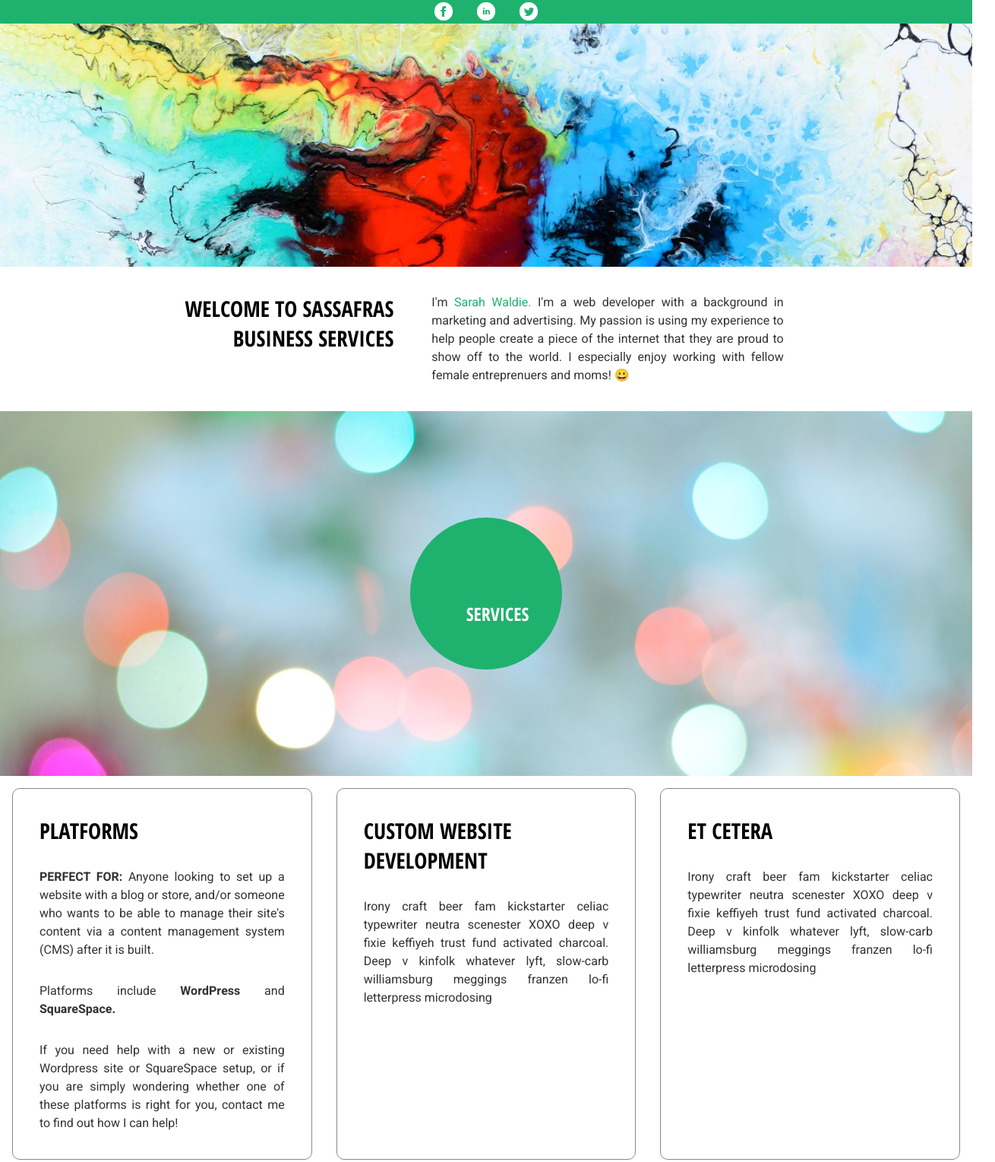
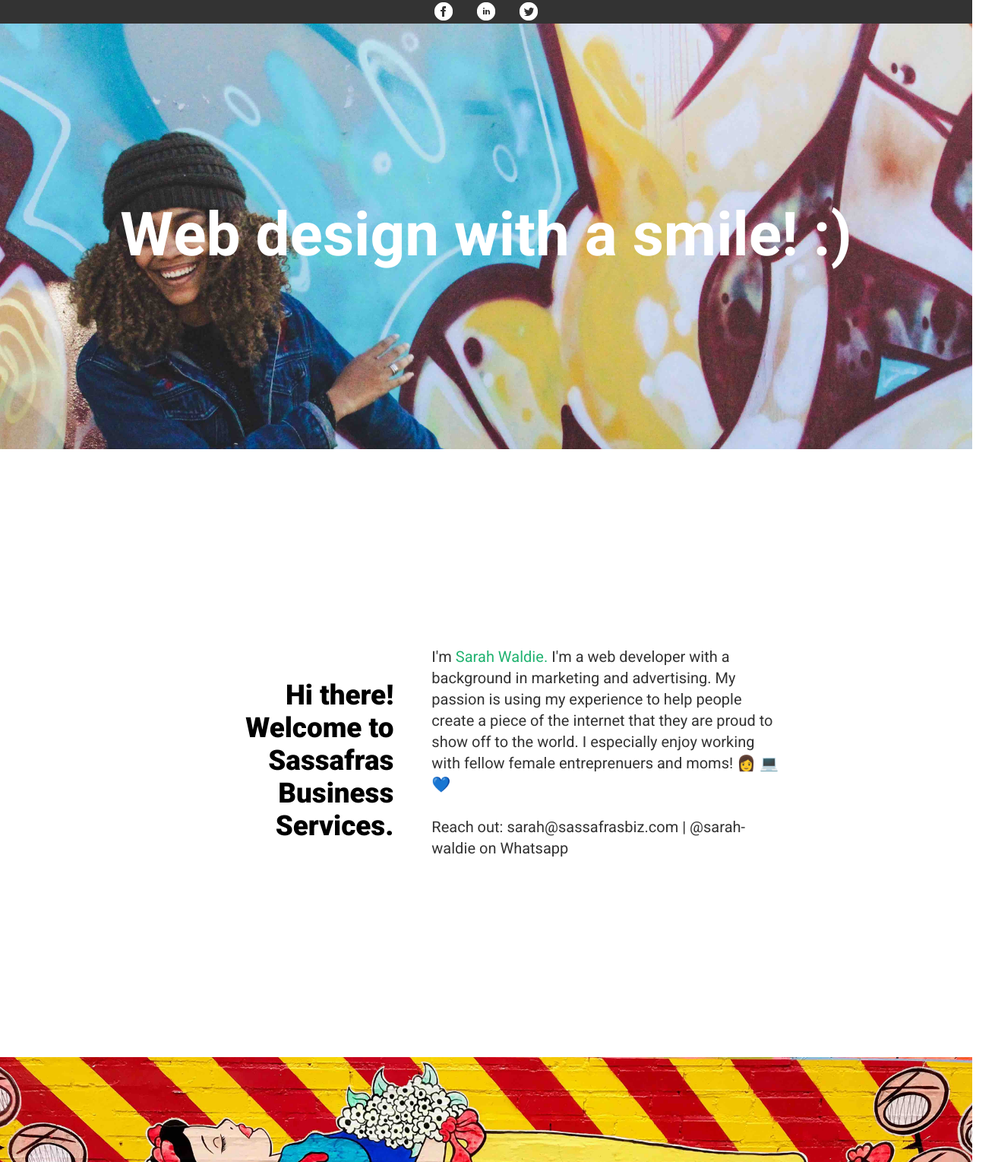
Before and after one commit to SarahEW1206/sassafrasbiz-2018, a website: page index.html in a window 1280 px wide. Shown: the part 184-1713 px from the top of the page at 76% size, 1310 px wide, since content can reach past the window. Drawn offline with nearby package versions, Linux system fonts and the light colour scheme; files whose address does not match are found by name.

Commit message:
playing with ideas for images

```diff
--- a/Scripts/animations.js
+++ b/Scripts/animations.js
@@ -25,7 +25,7 @@ var $root = $('html, body');
 $('a[href^="#"]').click(function () {
     $root.animate({
         scrollTop: $($.attr(this, 'href')).offset().top
-    }, 500);
+    }, 600);
 
     return false;
 });
--- a/index.html
+++ b/index.html
@@ -9,6 +9,8 @@
     <link href="https://fonts.googleapis.com/css?family=Permanent+Marker" rel="stylesheet">
     <link href="https://fonts.googleapis.com/css?family=Open+Sans+Condensed:300,700" rel="stylesheet">
     <link href="https://fonts.googleapis.com/css?family=Heebo: 100,300,500,700" rel="stylesheet">
+    <link href="https://fonts.googleapis.com/css?family=Roboto:900" rel="stylesheet">
+
     <link rel="stylesheet" href="https://use.fontawesome.com/releases/v5.0.9/css/all.css" integrity="sha384-5SOiIsAziJl6AWe0HWRKTXlfcSHKmYV4RBF18PPJ173Kzn7jzMyFuTtk8JA7QQG1"
         crossorigin="anonymous">
 
@@ -61,17 +63,24 @@
 
         </div>
 
-        <div class="marquee-1"></div>
+        <div class="marquee-1">
+            <div>
+                <p class="headline-span">Web design with a smile! :)</p>
+            </div>
+        </div>
 
         <div class="content-1 flex-div">
-            <h1>WELCOME TO SASSAFRAS BUSINESS SERVICES</h1>
+            <h1>Hi there! Welcome to Sassafras Business Services.</h1>
         </div>
         <div class="content-2 flex-div">
 
             <p>I'm
                 <a href="#about-me">Sarah Waldie.</a> I'm a web developer with a background in marketing and advertising. My passion is using
                 my experience to help people create a piece of the internet that they are proud to show off to the world.
-                I especially enjoy working with fellow female entreprenuers and moms! 😀</p>
+                I especially enjoy working with fellow female entreprenuers and moms! 👩 💻 💙
+                <br>
+                <br>Reach out: sarah@sassafrasbiz.com | @sarah-waldie on Whatsapp
+            </p>
 
         </div>
 
@@ -113,7 +122,7 @@
         </div>
 
         <div class="clients">
-            <p>Select a logo to view work.</p>
+            <p>Select a logo to learn more about the work done for each client.</p>
             <div class="to-center-logos">
                 <div class="client-logos">
                     <div>
@@ -200,7 +209,7 @@
                     <a href="#sample3-anchor-ref">
                         <i class="fas fa-chevron-down"></i>
                     </a>
-                    <a href="#clients-anchor-ref">
+                    <a href="#sample1-anchor-ref">
                         <i class="fas fa-chevron-up"></i>
                     </a>
                 </div>
@@ -219,7 +228,7 @@
                     <a href="#sample4-anchor-ref">
                         <i class="fas fa-chevron-down"></i>
                     </a>
-                    <a href="#clients-anchor-ref">
+                    <a href="#sample2-anchor-ref">
                         <i class="fas fa-chevron-up"></i>
                     </a>
                 </div>
--- a/scss/imports/_main.scss
+++ b/scss/imports/_main.scss
@@ -22,12 +22,14 @@ body {
 
   h1 {
       font-size: 1.3em;
-      font-family: 'Open Sans Condensed', sans-serif;
+      font-family: 'Roboto', sans-serif;
+
       margin: 0;
   }
 
   h2 {
-    font-family: 'Open Sans Condensed', sans-serif;
+    font-family: 'Roboto', sans-serif;
+
     color: white;
     padding-left: 20px;
   }
@@ -38,7 +40,7 @@ body {
     // letter-spacing: 1px;
     font-weight: 400;
     color: #333333;
-    text-align: justify;
+    text-align: left;
     line-height: 20px;
     margin: 0;
   }
@@ -46,12 +48,12 @@ body {
 
   @media (min-width: 900px) {
     h1 {
-        font-size: 1.8em;
+        font-size: 2.3em;
     }
 
     p {
-        font-size: 16px;
-        line-height: 24px;
+        font-size: 20px;
+        line-height: 28px;
     }
   }
 
@@ -83,9 +85,9 @@ body {
     auto //service 3
     minmax(230px, 30vh) //clients marquee-3
     auto //client logos
-    100vh //sample 1
-    100vh //sample 2
-    100vh //sample 2
+    auto //sample 1
+    auto //sample 2
+    auto //sample 2
     auto // footer left
     auto //footer mid
     auto; //footer right
@@ -94,7 +96,11 @@ body {
 @media(min-width: 900px) {
     .container {
 
-        grid-template-rows: auto auto auto 40vh auto  minmax(230px, 60vh) auto  minmax(230px, 60vh) auto 100vh 100vh 100vh 100vh ;
+        // grid-template-rows: auto auto auto 40vh auto  minmax(230px, 60vh) auto  minmax(230px, 60vh) auto 100vh 100vh 100vh 100vh ;
+
+        grid-template-rows: auto auto auto 70vh 100vh minmax(230px, 80vh) 100vh  minmax(230px, 80vh) auto 100vh 100vh 100vh 100vh ;
+
+
     }
 }
 
@@ -128,7 +134,8 @@ body {
 .social-icons-bar {
     grid-column: 1 / -1;
     grid-row: 3 / span 1;
-    background-color: #1fb26f;
+    // background-color: #1fb26f;
+    background-color: #333333;
 }
 
 .social-icons-bar > img {
@@ -138,9 +145,20 @@ body {
 .marquee-1 {
     grid-column: 1 / -1;
     grid-row: 4 / span 1;
-    background-image: url("/Users/sarahwaldie/Desktop/SBS-website-2018/Images/marble-bg.jpg");
+    background-image: url("/Users/sarahwaldie/Desktop/SBS-website-2018/Images/paulette-wooten-223048-unsplash.jpg");
     background-size: cover;
     background-attachment: fixed;
+    display: flex;
+    align-items: center;
+    justify-content: center;
+}
+
+.headline-span {
+    font-size: 5em;
+    color: white;
+    padding: 20px;
+    font-weight: 800;
+    line-height: 80px;
 }
 
 
@@ -151,6 +169,7 @@ body {
     background-color: white;
     text-align: right;
     padding: 20px 0 0 0;
+    align-items: center;
 
 }
 
@@ -160,6 +179,7 @@ body {
     background-color: white;
     text-align: justify;
     padding: 20px;
+    align-items: center;
 }
 
 @media (min-width: 900px) {
@@ -175,7 +195,7 @@ body {
 .marquee-2 {
     grid-column: 1 / -1;
     grid-row: 6 / span 1;
-    background-image: url("/Users/sarahwaldie/Desktop/SBS-website-2018/Images/Asset 1.jpg");
+    background-image: url("/Users/sarahwaldie/Desktop/SBS-website-2018/Images/javier-ramos-421849-unsplash.jpg");
     background-size: cover;
     background-attachment: fixed;
     align-items: center;
@@ -232,10 +252,10 @@ body {
     background-color: white;
     position: relative;
     z-index: 200;
-    padding: 20px;
-    border: 1px solid #888888;
-    margin: 1em;
-    border-radius: 10px;
+    padding: 60px 20px;
+    // border: 1px solid #888888;
+    // margin: 1em;
+    // border-radius: 10px;
 }
 
 
@@ -245,10 +265,10 @@ body {
     background-color: white;
     position: relative;
     z-index: 200;
-    padding: 20px;
-    border: 1px solid #888888;
-    margin: 1em;
-    border-radius: 10px;
+    padding: 60px 20px;
+    // border: 1px solid #888888;
+    // margin: 1em;
+    // border-radius: 10px;
 }
 
 .service-3 {
@@ -257,10 +277,10 @@ body {
     background-color: white;
     position: relative;
     z-index: 200;
-    padding: 20px;
-    border: 1px solid #888888;
-    margin: 1em;
-    border-radius: 10px;
+    padding: 60px 20px;
+    // border: 1px solid #888888;
+    // margin: 1em;
+    // border-radius: 10px;
 }
 
 @media(min-width: 900px) {
@@ -283,7 +303,7 @@ body {
 .marquee-3 {
     grid-column: 1 / -1;
     grid-row: 10 / span 1;
-    background-image: url("/Users/sarahwaldie/Desktop/SBS-website-2018/Images/typewriter.jpeg");
+    background-image: url("/Users/sarahwaldie/Desktop/SBS-website-2018/Images/abstract-action-animal-305197.jpg");
     background-size: cover;
     background-attachment: fixed;
     align-items: center;
@@ -301,7 +321,7 @@ body {
 
     grid-column: 1 / -1;
     grid-row: 11 / span 1;
-    background-color: black;
+    background-color: #333333;
     padding: 20px 0;
     position: relative;
     z-index: 200;
@@ -315,7 +335,7 @@ body {
 
 .clients > p {
     display: block;
-    width: 100%;
+    width: 90%;
     text-align: center;
     margin: 0;
     color: white;
@@ -363,32 +383,34 @@ body {
 }
 
 .work-sample {
-    padding-bottom: 40px;
-    padding-top: 40px;
+    // padding-bottom: 40px;
+    // padding-top: 40px;
     display: flex;
     align-items: center;
 
 }
 
 .work-sample-internal {
-    width: 80%;
+    width: 90%;
     display: block;
     margin: 0 auto;
     max-width: 1080px;
     height: auto;
-    background-color: black;
-    padding: 20px;
+    background-color: #333333;
+    padding: 60px 20px;
+    box-shadow: 2px 2px 2px #333333;
 }
 
 .work-sample-internal > h3 {
-    color: #888888;
+    color: whitesmoke;
     border-bottom: 1px solid #888888;
 }
 
 .work-sample-internal > p {
-    color: #888888;
+    color: whitesmoke;
     padding-left: 0px;
     margin-left: 0px;
+    font-weight: 100;
 }
 
 .work-sample-internal > a {
@@ -427,9 +449,9 @@ body {
 }
 
 .sample-1 {
-    position: -webkit-sticky;
-    position: sticky;
-    top: 0;
+    // position: -webkit-sticky;
+    // position: sticky;
+    // top: 0;
     grid-column: 1 / -1;
     grid-row: 12 / span 1;
     background-color: #ffe0df;
@@ -437,9 +459,9 @@ body {
 }
 
 .sample-2 {
-    position: -webkit-sticky;
-    position: sticky;
-    top: 0;
+    // position: -webkit-sticky;
+    // position: sticky;
+    // top: 0;
     grid-column: 1 / -1;
     grid-row: 13 / span 1;
     background-color: #fca232;
@@ -447,9 +469,9 @@ body {
 }
 
 .sample-3 {
-    position: -webkit-sticky;
-    position: sticky;
-    top: 0px;
+    // position: -webkit-sticky;
+    // position: sticky;
+    // top: 0px;
     grid-column: 1 / -1;
     grid-row: 14 / span 1;
     background-color: #ffffff;
```
Also changed, not shown: Images/abstract-action-animal-305197.jpg (added), Images/javier-ramos-421849-unsplash.jpg (added), Images/paulette-wooten-223048-unsplash.jpg (added), css/style.css, 1 other file.
